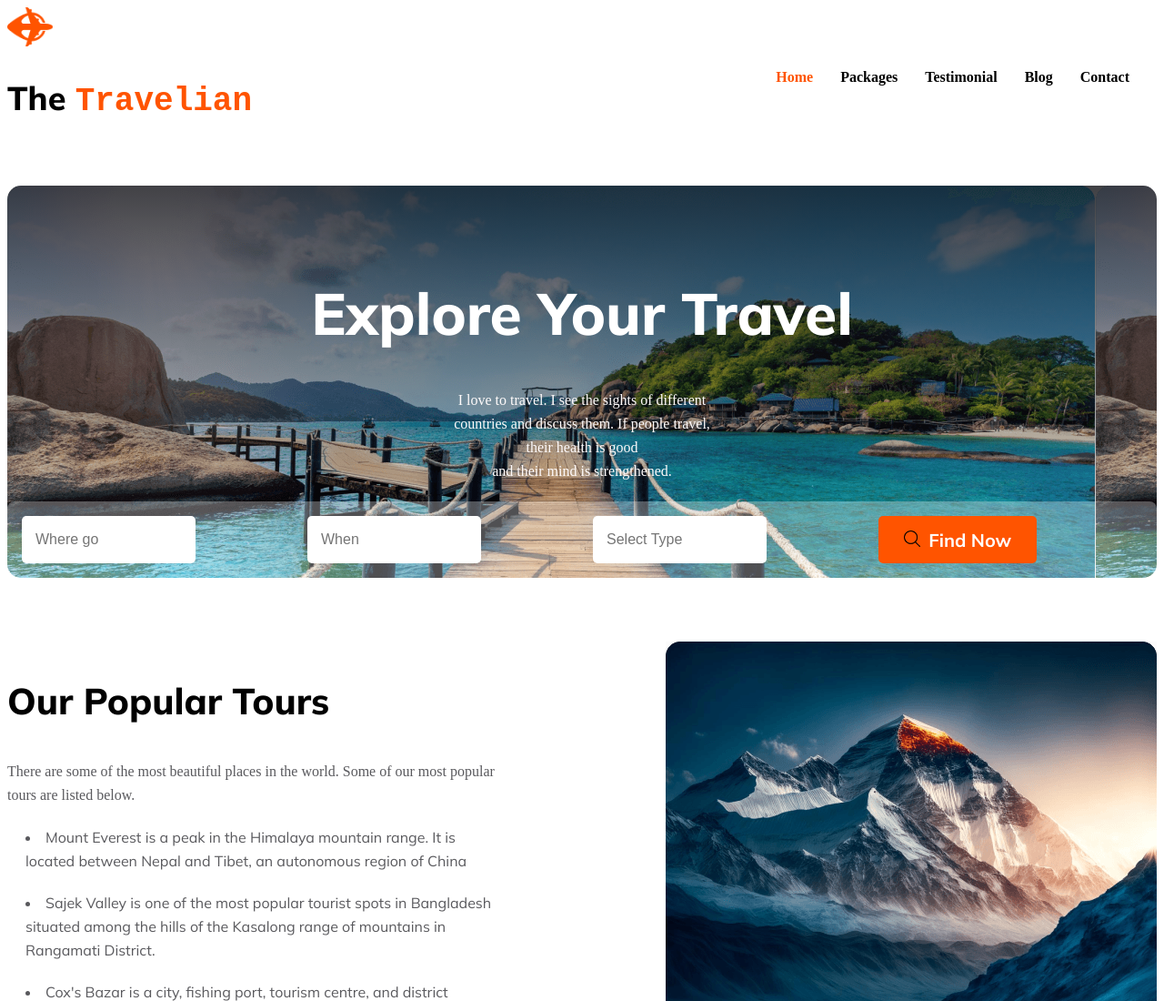
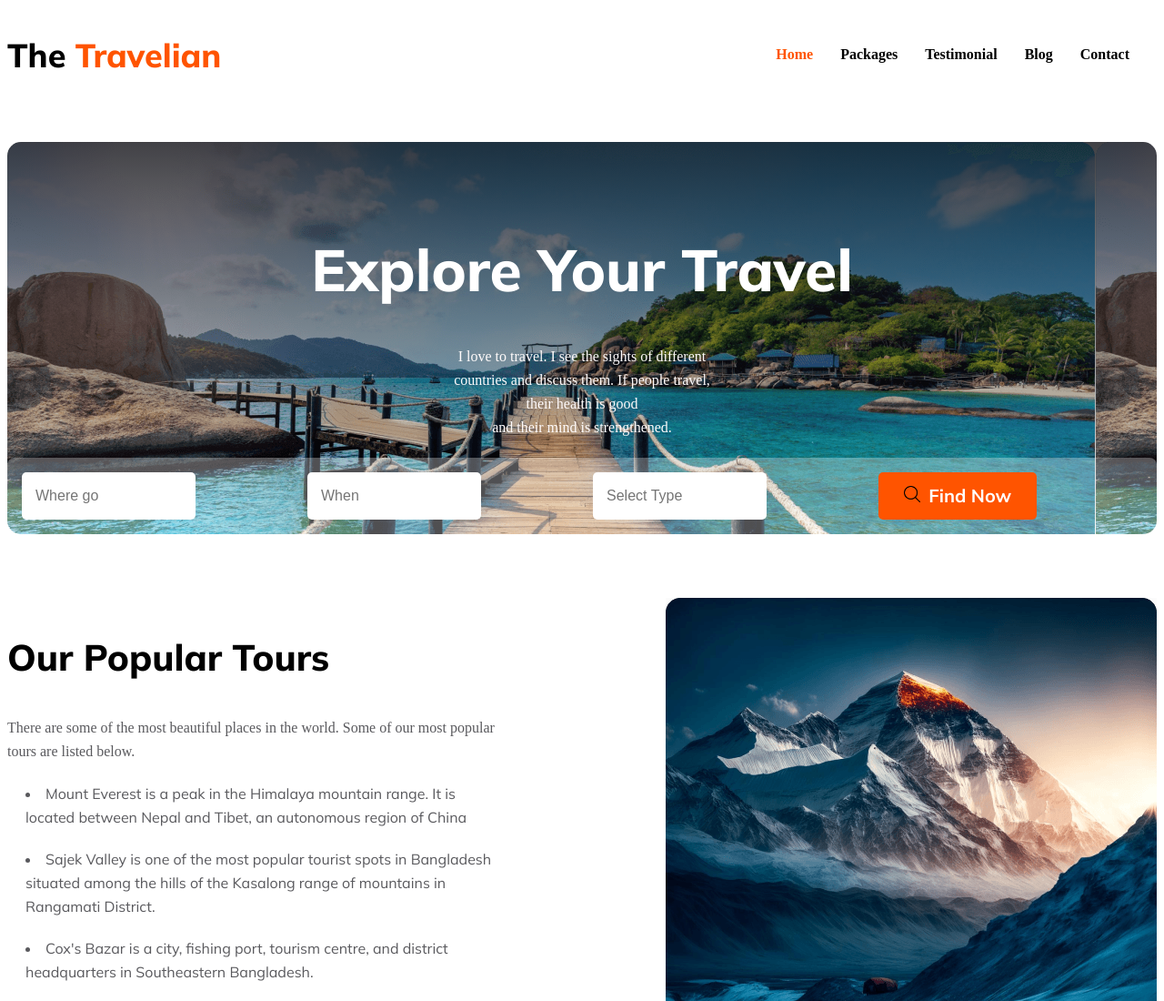
Before and after one commit to MSRMaruf/assignment-2, a plain HTML site: page index.html in a window 1280 px wide. Shown: the top 1100 px of the page at 91% size. Drawn offline with Linux system fonts and the light colour scheme.

Commit message:
all done

```diff
--- a/index.html
+++ b/index.html
@@ -21,15 +21,11 @@
     <header class="header">
       <nav>
         <div class="logo">
-          <img
-            style="width: 50px; height: auto; margin-right: 10px"
-            src="B9A2-Hero-Travel-main/Images/Group 40071 (2).png"
-            alt="logo"
-          />
+
           <h2 class="name-text">
             The
-            <samp style="color: #ff5400; font-weight: 800; font-size: 36px"
-              >Travelian</samp
+            <span style="color: #ff5400; font-weight: 800; font-size: 36px"
+              >Travelian</span
             >
           </h2>
         </div>
```
